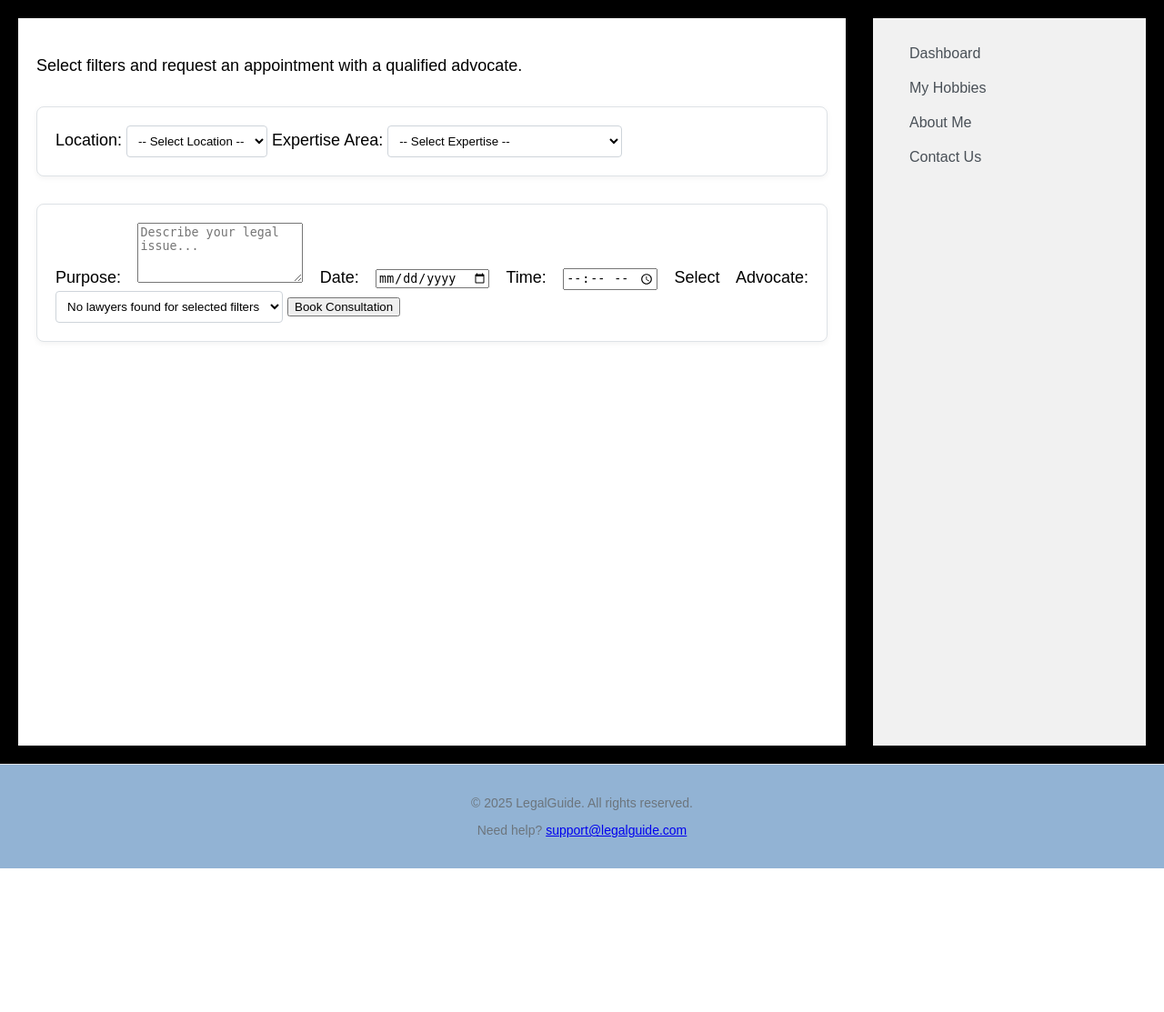
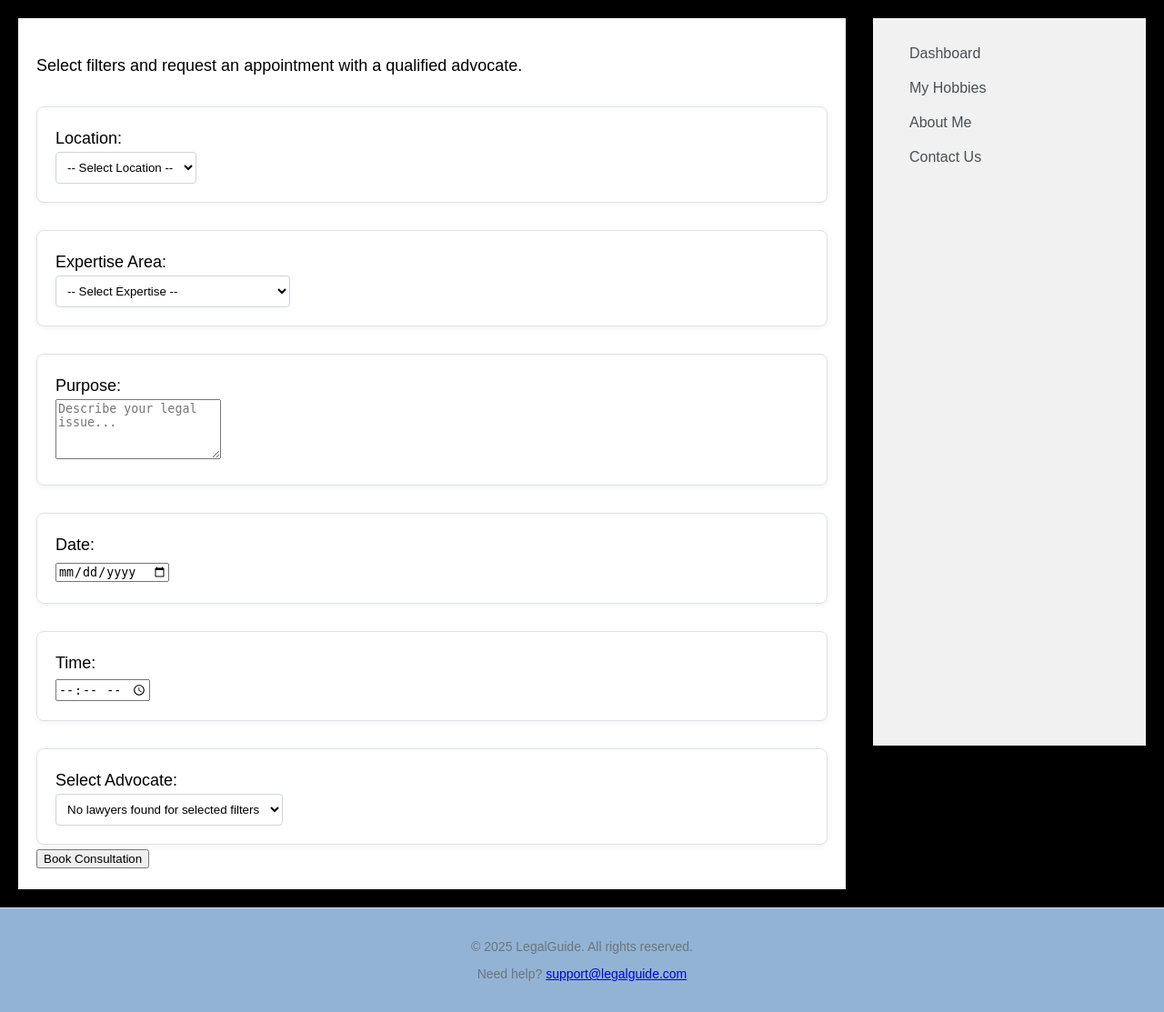
Before and after one commit to AMaina123/Assignment-1, a PHP site: page /bookconsultation.php in a window 1280 px wide. Shown: the part 205-1318 px from the top of the page at 91% size. Before the commit the page ends 1160 px from the top, so only its background shows below. Run offline with PHP 8.4, Linux system fonts and the light colour scheme; data that the repository does not hold is empty.

Commit message:
Update19

```diff
--- a/bookconsultation.php
+++ b/bookconsultation.php
@@ -116,14 +116,18 @@ $stmt->close();
     <!--  Filtering Form -->
     <form method="POST" action="bookconsultation.php" class="second-content">
       <label for="location">Location:</label>
+      <br>
       <select name="location" onchange="this.form.submit()">
         <option value="">-- Select Location --</option>
         <option value="Nairobi"  <?= $location === 'Nairobi' ? 'selected' : '' ?>>Nairobi</option>
         <option value="Mombasa"  <?= $location === 'Mombasa' ? 'selected' : '' ?>>Mombasa</option>
         <option value="Kisumu"   <?= $location === 'Kisumu'  ? 'selected' : '' ?>>Kisumu</option>
       </select>
+       </form>
 
+       <form method="POST" action="bookconsultation.php" class="second-content">
       <label for="expertise">Expertise Area:</label>
+      <br>
       <select name="expertise" onchange="this.form.submit()">
         <option value="">-- Select Expertise --</option>
         <?php
@@ -146,24 +150,36 @@ $stmt->close();
           }
         ?>
       </select>
-    </form>
+        </form>
 
-    <!-- 📝 Consultation Form -->
+
+    <!--  Consultation Form -->
     <form method="POST" action="bookconsultation.php" class="second-content">
       <?php if (!empty($booking_message)): ?>
         <p style="color: green; text-align: center;"><?php echo $booking_message; ?></p>
       <?php endif; ?>
 
+      <form method="POST" action="bookconsultation.php" class="second-content">
       <label for="purpose">Purpose:</label>
+      <br>
       <textarea name="purpose" rows="4" placeholder="Describe your legal issue..." required></textarea>
+      </form>
 
+      <form method="POST" action="bookconsultation.php" class="second-content">
       <label for="date">Date:</label>
+      <br>
       <input type="date" name="date" required />
+      </form>
 
+      <form method="POST" action="bookconsultation.php" class="second-content">
       <label for="time">Time:</label>
+      <br>
       <input type="time" name="time" required />
+      </form>
 
+      <form method="POST" action="bookconsultation.php" class="second-content">
       <label for="lawyer">Select Advocate:</label>
+      <br>
       <select name="lawyer_id" required>
         <?php if ($result && $result->num_rows > 0): ?>
           <?php while ($row = $result->fetch_assoc()): ?>
@@ -173,12 +189,13 @@ $stmt->close();
           <option value="">No lawyers found for selected filters</option>
         <?php endif; ?>
       </select>
+        </form>
 
       <button type="submit">Book Consultation</button>
     </form>
   </div>
 
-  <!-- 📌 Sidebar -->
+  <!--  Sidebar -->
   <aside class="sidebar">
     <a href="Dashboard.php">Dashboard</a>
     <a href="MyHobbies.php">My Hobbies</a>
@@ -187,7 +204,7 @@ $stmt->close();
   </aside>
 </div>
 
-<!-- 📎 Footer -->
+<!-- Footer -->
 <div class="footer">
   <p>&copy; 2025 LegalGuide. All rights reserved.</p>
   <p>Need help? <a href="mailto:support@legalguide.com">support@legalguide.com</a></p>
```
